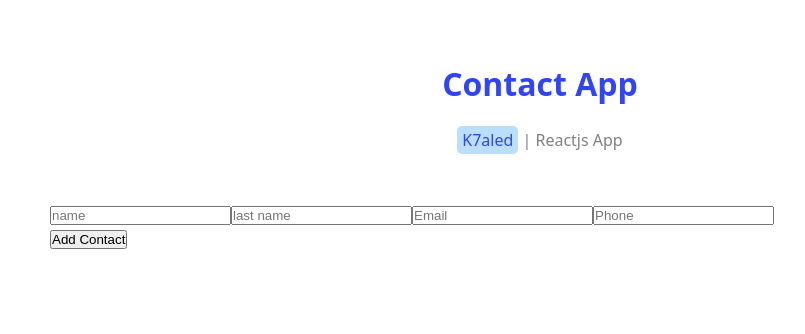
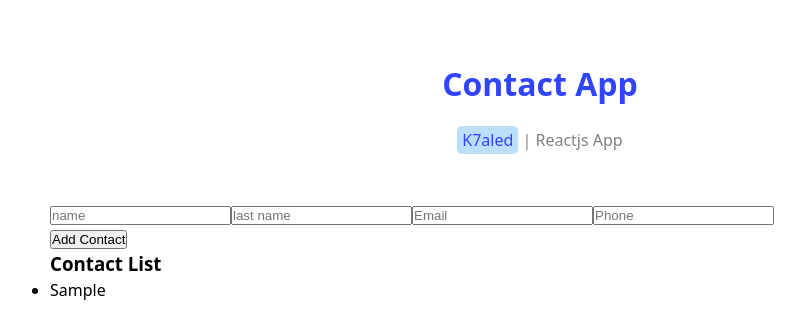
Before and after one commit to rashidikhaled/contact-app, a React (Vite) app: page / in a window 1280 px wide. Both pictures are taken after typing "Sample", "Sample", "name@example.com", "Sample" into the empty fields and a click on the button "Add Contact". Shown: the top 334 px of the page, without its empty margins (100-905 px from the left). Built offline with nearby package versions, Linux system fonts and the light colour scheme.

Commit message:
install uuid package and set key for ContactList component.

```diff
--- a/package.json
+++ b/package.json
@@ -11,7 +11,8 @@
   },
   "dependencies": {
     "react": "^18.3.1",
-    "react-dom": "^18.3.1"
+    "react-dom": "^18.3.1",
+    "uuid": "^10.0.0"
   },
   "devDependencies": {
     "@types/react": "^18.3.3",
--- a/src/components/ContactList.jsx
+++ b/src/components/ContactList.jsx
@@ -1,7 +1,17 @@
 import React from "react";
 
 const ContactList = ({ contacts }) => {
-  return <div></div>;
+  console.log(contacts);
+  return (
+    <div>
+      <h3>Contact List</h3>
+      <ul>
+        {contacts.map((contact) => (
+          <li key={contact.id}>{contact.name}</li>
+        ))}
+      </ul>
+    </div>
+  );
 };
 
 export default ContactList;
--- a/src/components/Contacts.jsx
+++ b/src/components/Contacts.jsx
@@ -1,5 +1,6 @@
 import React, { useState } from "react";
 import ContactList from "./ContactList";
+import { v4 } from "uuid";
 
 const Contacts = () => {
   const inputs = [
@@ -33,12 +34,14 @@
       setAlert("Please enter a valid data");
       return;
     }
-    setContacts((contacts) => [...contacts, contact]);
+    const newContact = { ...contact, id: v4() };
+    setContacts((contacts) => [...contacts, newContact]);
     setContact({
       name: "",
       lastName: "",
       email: "",
       phone: "",
+      id: "",
     });
     setAlert("");
   };
```
Also changed, not shown: 1 other file (tests, documents, lock files or other folders).
